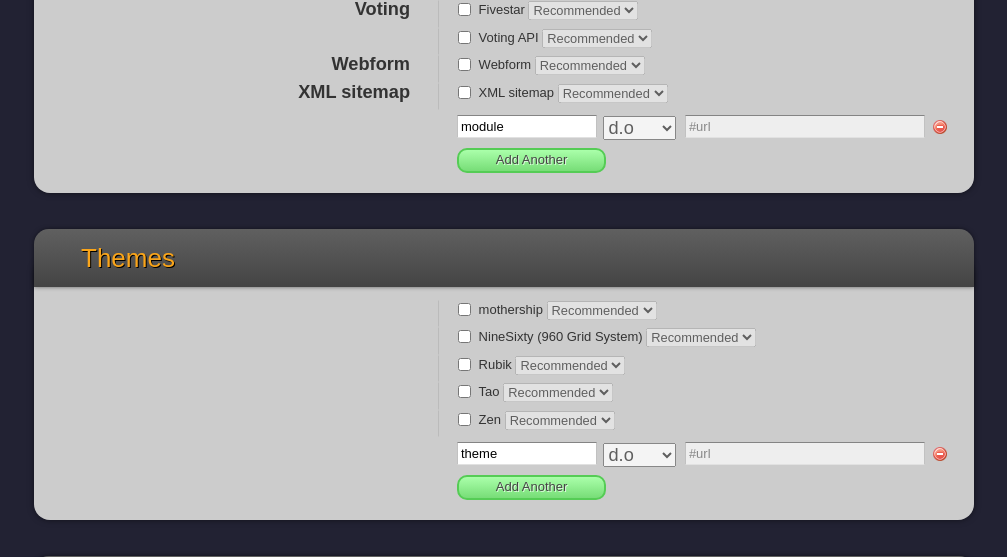
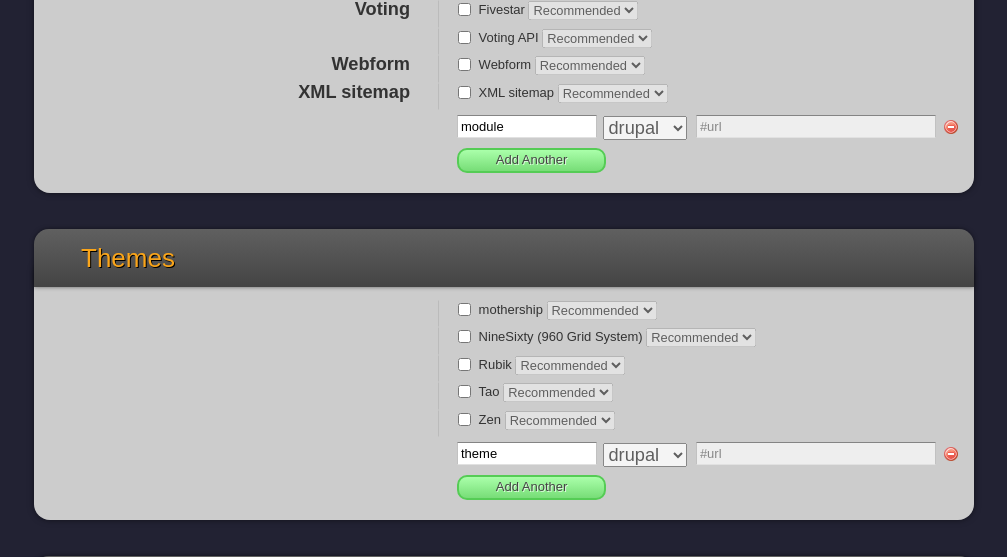
Before and after one commit to rupl/drush_make_generator, a PHP site: page /index.php in a window 1280 px wide. Shown: the part 3205-3762 px from the top of the page, without its empty margins (136-1143 px from the left). Run offline with PHP 8.4, Linux system fonts and the light colour scheme; data comes from the database, SQL or seed files in the repository; some libraries are stand-ins or nearby versions; some web fonts are replaced.

Commit message:
changed 'd.o' to drupal for non-drupal peeps

```diff
--- a/_lib.php
+++ b/_lib.php
@@ -264,7 +264,7 @@ function formDownload($type='libraries',$download=array()){
     case 'modules':
       $output .= '<div class="download label">';
         $output .= '<input type="text" class="unique" name="makefile[modules][|THIS|][unique]" value="'.$download['unique'].'" /> ';
-        $output .= '<select name="makefile[modules][|THIS|][type]" class="type"><option value="drupal">d.o</option><option value="file">www</option><option value="git">git</option></select>';
+        $output .= '<select name="makefile[modules][|THIS|][type]" class="type"><option value="drupal">drupal</option><option value="file">www</option><option value="git">git</option></select>';
         $output .= '<input type="text" class="url" name="makefile[modules][|THIS|][url]" value="'.$download['url'].'" disabled="disabled" />';
         $output .= '<input type="hidden" class="url" name="makefile[modules][|THIS|][maketype]" value="module" />'; // module, not "modules"
         $output .= '<a class="remove">remove</a>';
@@ -274,7 +274,7 @@ function formDownload($type='libraries',$download=array()){
     case 'themes':
       $output .= '<div class="download label">';
         $output .= '<input type="text" class="unique" name="makefile[themes][|THIS|][unique]" value="'.$download['unique'].'" /> ';
-        $output .= '<select name="makefile[themes][|THIS|][type]" class="type"><option value="drupal">d.o</option><option value="file">www</option><option value="git">git</option></select>';
+        $output .= '<select name="makefile[themes][|THIS|][type]" class="type"><option value="drupal">drupal</option><option value="file">www</option><option value="git">git</option></select>';
         $output .= '<input type="text" class="url" name="makefile[themes][|THIS|][url]" value="'.$download['url'].'" disabled="disabled" />';
         $output .= '<input type="hidden" class="url" name="makefile[themes][|THIS|][maketype]" value="theme" />'; // theme, not "themes"
         $output .= '<a class="remove">remove</a>';
@@ -284,7 +284,7 @@ function formDownload($type='libraries',$download=array()){
     case 'includes':
       $output .= '<div class="download label">';
         $output .= '<input type="text" class="unique" name="makefile[includes][|THIS|][unique]" value="'.$download['unique'].'" /> ';
-        $output .= '<select name="makefile[includes][|THIS|][type]" class="type"><option value="drupal">d.o</option><option value="file">www</option><option value="git">git</option></select>';
+        $output .= '<select name="makefile[includes][|THIS|][type]" class="type"><option value="drupal">drupal</option><option value="file">www</option><option value="git">git</option></select>';
         $output .= '<input type="text" class="url" name="makefile[includes][|THIS|][url]" value="'.$download['url'].'" disabled="disabled" />';
         $output .= '<input type="hidden" class="url" name="makefile[includes][|THIS|][maketype]" value="includes" />';
         $output .= '<a class="remove">remove</a>';
```
